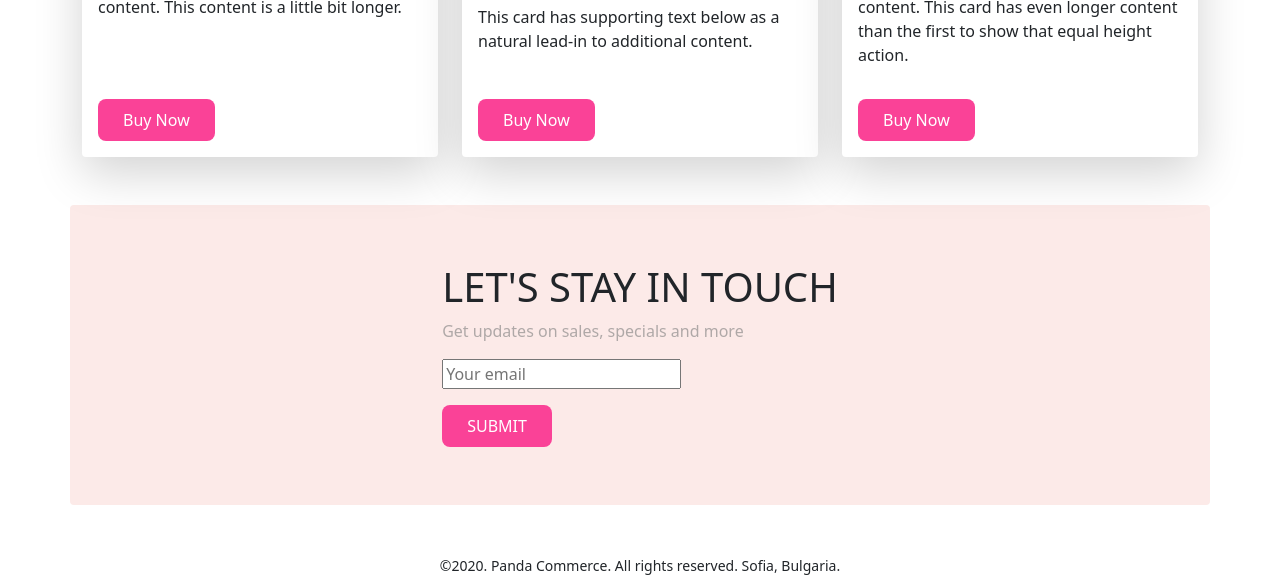
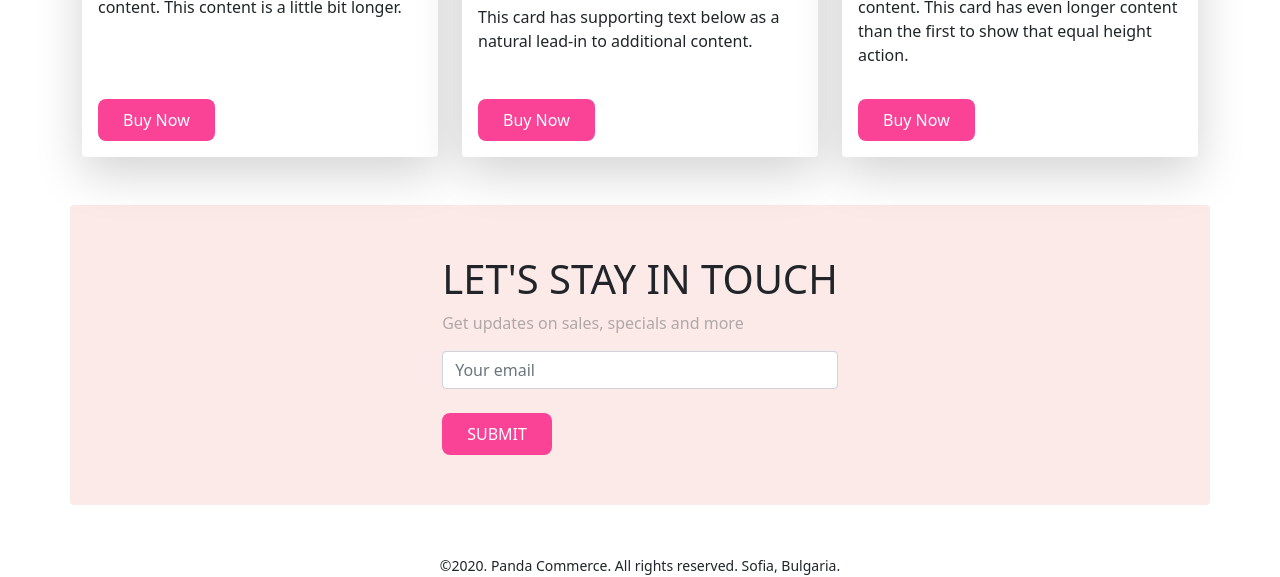
Before and after one commit to fhkathika/panda-commerce-bootstrap, a plain HTML site: page index.html in a window 1280 px wide. Shown: the part 1821-2398 px from the top of the page. Drawn offline with nearby package versions, Linux system fonts and the light colour scheme.

Commit message:
edit subscribe part

```diff
--- a/index.html
+++ b/index.html
@@ -222,9 +222,9 @@
         <div>
           <h1>LET'S STAY IN TOUCH</h1>
           <p style="color: rgba(128, 128, 128, 0.619);">Get updates on sales, specials and more</p>
-          <input type="text" placeholder="Your email">
+          <input type="text"  class="form-control" placeholder="Your email">
           <br>
-          <button class="panda-buynow-btn mt-3">
+          <button class="panda-buynow-btn">
             SUBMIT
           </button>
 
```
